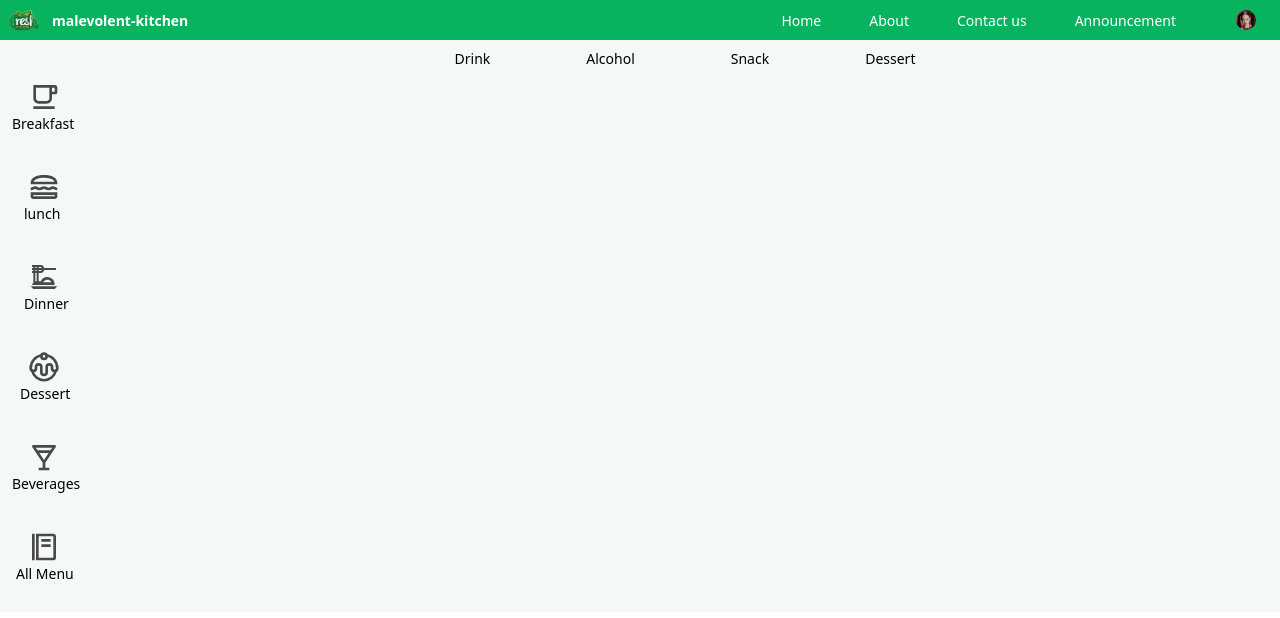
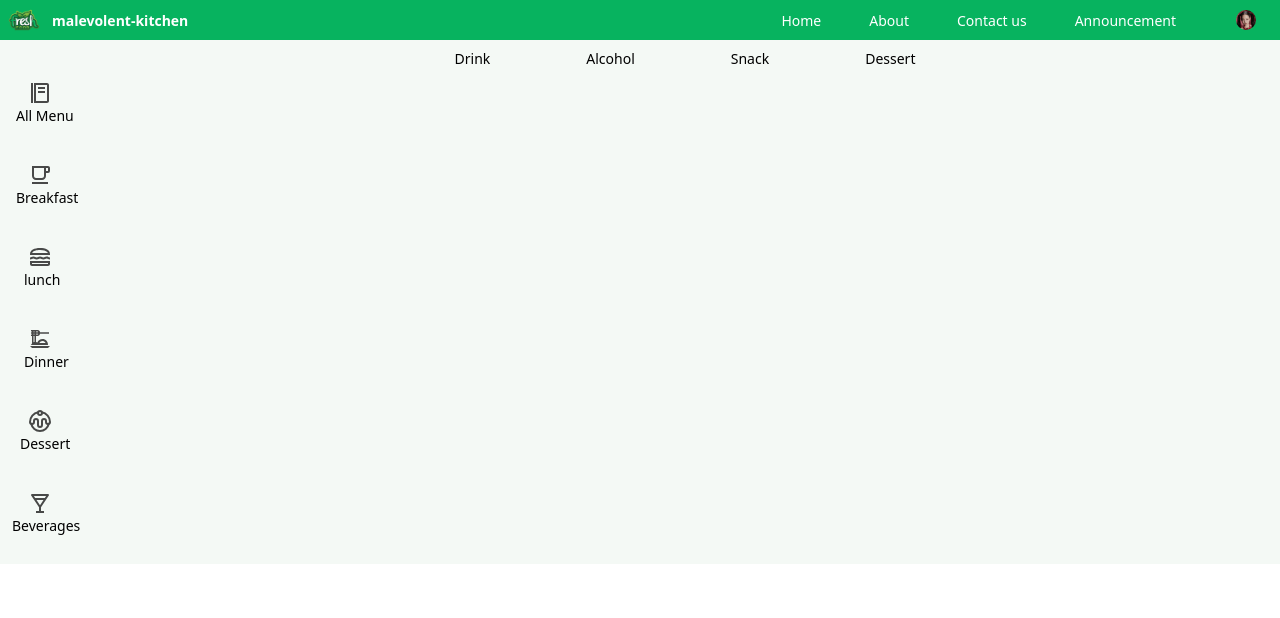
Before and after one commit to liza-tann/Restaurant_project, a React (Vite) app: page / in a window 1280 px wide. Shown: the top 618 px of the page. Built offline with nearby package versions, Linux system fonts and the light colour scheme.

Commit message:
Update Sidebar.jsx

```diff
--- a/src/components/Sidebar.jsx
+++ b/src/components/Sidebar.jsx
@@ -5,7 +5,7 @@ import { MdOutlineDinnerDining } from "react-icons/md";
 import { BiFoodMenu } from "react-icons/bi";
 import { LuDessert } from "react-icons/lu";
 import { BiDrink } from "react-icons/bi";
-import { Link } from 'react-router-dom';
+import { NavLink } from 'react-router-dom';
 
 const Sidebar = () => {
   return (
@@ -13,43 +13,42 @@ const Sidebar = () => {
       <div className="flex text-black p-3 pt-4">
         <div>
           <ul className='pt-1'>
-            <li className="mb-4">
-              <Link to="/Breakfast" className="hover:text-main hover:font-bold w-40 h-40 ml-12">
-              <MdOutlineFreeBreakfast className='transition duration-300 ease-in-out transform hover:text-main hover:scale-110 text-black opacity-70 w-8 h-8 mx-4'  />
-                Breakfast
-              </Link>
+          <li className="mb-4">
+              <NavLink to="/" className="hover:text-main hover:font-bold w-40 h-40 ml-12">
+                <BiFoodMenu className='hover:text-main transition duration-300 ease-in-out transform hover:text-main hover:scale-110 text-black opacity-70 w-6 h-6 mx-4' />
+                <p className='mx-1'>All Menu</p>
+              </NavLink>
             </li>
             <li className="mb-4">
-              <Link to="/lunch" className="hover:text-main hover:font-bold w-40 h-40 ml-12">
-                <MdOutlineLunchDining className='hover:text-main transition duration-300 ease-in-out transform hover:text-main hover:scale-110 text-black opacity-70 w-8 h-8 mx-4' />
-                <p className='mx-3'>lunch</p>
-              </Link>
+              <NavLink to="/Breakfast" className="hover:text-main hover:font-bold w-40 h-40 ml-12">
+              <MdOutlineFreeBreakfast className='transition duration-300 ease-in-out transform hover:text-main hover:scale-110 text-black opacity-70 w-6 h-6  mx-4'  />
+                <p className='mx-1'>Breakfast</p>
+              </NavLink>
             </li>
             <li className="mb-4">
-              <Link to="/Dinner" className="hover:text-main hover:font-bold w-40 h-40 ml-12">
-                <MdOutlineDinnerDining className='hover:text-main transition duration-300 ease-in-out transform hover:text-main hover:scale-110 text-black opacity-70 w-8 h-8 mx-4' />
-                <p className='mx-3'>Dinner</p>
-              </Link>
+              <NavLink to="/lunch" className="hover:text-main hover:font-bold w-40 h-40 ml-12">
+                <MdOutlineLunchDining className='hover:text-main transition duration-300 ease-in-out transform hover:text-main hover:scale-110 text-black opacity-70 w-6 h-6  mx-4' />
+                <p className='mx-3'>lunch</p>
+              </NavLink>
             </li>
             <li className="mb-4">
-              <Link to="/Dessert" className="hover:text-main hover:font-bold w-40 h-40 ml-12">
-                <LuDessert className='hover:text-main transition duration-300 ease-in-out transform hover:text-main hover:scale-110 text-black opacity-70 w-8 h-8 mx-4' />
+              <NavLink to="/Dinner" className="hover:text-main hover:font-bold w-40 h-40 ml-12">
+                <MdOutlineDinnerDining className='hover:text-main transition duration-300 ease-in-out transform hover:text-main hover:scale-110 text-black opacity-70 w-6 h-6 mx-4' />
+                <p className='mx-3'>Dinner</p>
+              </NavLink>
+            </li>
+            <li className="mb-4">
+              <NavLink to="/Dessert" className="hover:text-main hover:font-bold w-40 h-40 ml-12">
+                <LuDessert className='hover:text-main transition duration-300 ease-in-out transform hover:text-main hover:scale-110 text-black opacity-70 w-6 h-6 mx-4' />
                 <p className='mx-2'>Dessert</p>
-              </Link>
+              </NavLink>
             </li>
 
             <li className="mb-4">
-              <Link to="/Beverages" className="hover:text-main hover:font-bold w-40 h-40 ml-12">
-                <BiDrink className='hover:text-main transition duration-300 ease-in-out transform hover:text-main hover:scale-110 text-black opacity-70 w-8 h-8 mx-4'  />
+              <NavLink to="/Beverages" className="hover:text-main hover:font-bold w-40 h-40 ml-12">
+                <BiDrink className='hover:text-main transition duration-300 ease-in-out transform hover:text-main hover:scale-110 text-black opacity-70 w-6 h-6 mx-4'  />
                 Beverages
-              </Link>
-            </li>
-
-            <li className="mb-4">
-              <Link to="/" className="hover:text-main hover:font-bold w-40 h-40 ml-12">
-                <BiFoodMenu className='hover:text-main transition duration-300 ease-in-out transform hover:text-main hover:scale-110 text-black opacity-70 w-8 h-8 mx-4' />
-                <p className='mx-1'>All Menu</p>
-              </Link>
+              </NavLink>
             </li>
           </ul>
         </div>
```
